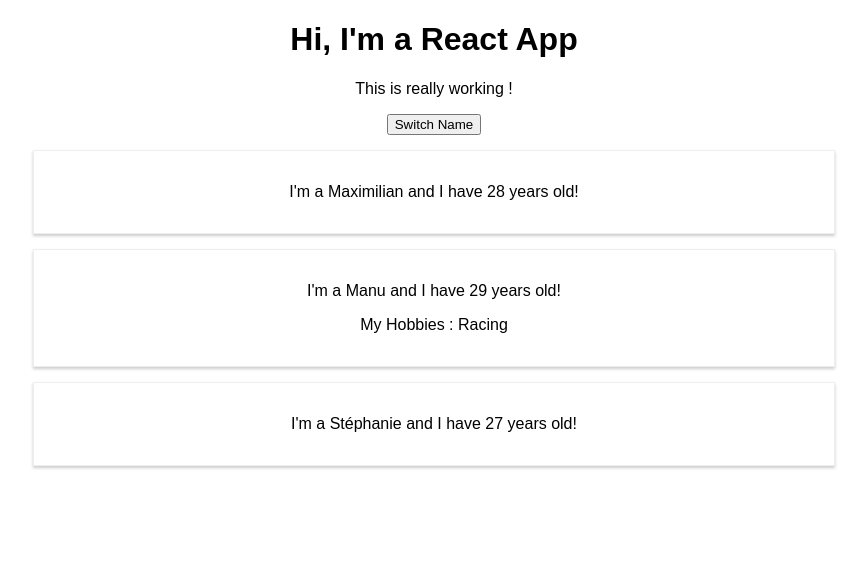
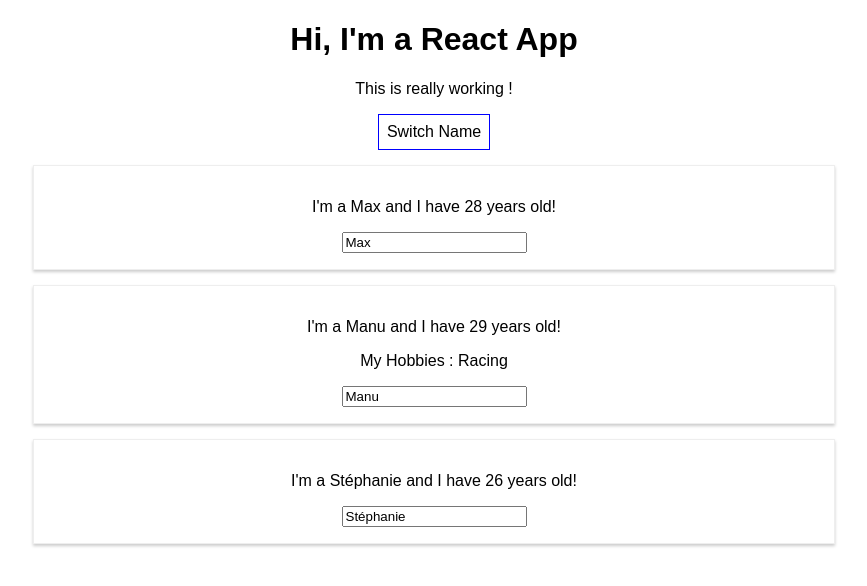
Before and after one commit to GGuillaumeJF/REACT-GUIDE-UDEMY, a React (Create React App) app: page / in a window 1280 px wide. Both pictures are taken after a click on the button "Switch Name". Shown: the top 586 px of the page, without its empty margins (206-1073 px from the left). Built offline with nearby package versions, Linux system fonts and the light colour scheme.

Commit message:
Section 2.1

```diff
--- a/src/App.js
+++ b/src/App.js
@@ -1,4 +1,3 @@
-//import React, { useState } from 'react';
 import React, { Component } from 'react';
 import './App.css';
 import Person from './Person/Person'
@@ -10,29 +9,68 @@ class App extends Component {
       { name: "Manu" , age: 29},
       { name: "Stéphanie" , age: 26}
     ],
-    otherState : 'Some other value'
+    otherState : 'Some other value',
+    showPersons : false
   };
 
-  swicthNameHandler = () => {
+  swicthNameHandler = (newName) => {
     //console.log('Was clicked!');
     this.setState({
       persons : [
-        { name: "Maximilian" , age: 28},
+        { name: newName , age: 28},
         { name: "Manu" , age: 29},
         { name: "Stéphanie" , age: 27}
       ]
     })
   };
 
+  nameChangedHandler = (event) => {
+    this.setState({
+      persons : [
+        { name: "Max" , age: 28},
+        { name: event.target.value , age: 29},
+        { name: "Stéphanie" , age: 26}
+      ]
+      })
+  };
+
+  togglePersonsHandler = () => {
+    const doesShow = this.state.showPersons;
+    this.setState({showPersons: !doesShow});
+  };
+
   render() {
+
+    const style = {
+      backgroundColor: 'white',
+      font : 'inherit',
+      border : '1px solid blue',
+      padding : '8px',
+      cursor : 'pointer'
+    }
+
     return (
       <div className="App">
         <h1>Hi, I'm a React App</h1>
         <p>This is really working !</p>
-        <button onClick={this.swicthNameHandler}>Switch Name</button>
-        <Person name={this.state.persons[0].name} age={this.state.persons[0].age} />
-        <Person name={this.state.persons[1].name} age={this.state.persons[1].age}> My Hobbies : Racing </Person>
-        <Person name={this.state.persons[2].name} age={this.state.persons[2].age}/>
+        <button
+        style={style}
+        onClick={this.togglePersonsHandler}>Switch Name</button>
+        {
+          this.state.showPersons ?
+          <div>
+          <Person
+            name={this.state.persons[0].name}
+            age={this.state.persons[0].age} />
+          <Person
+            name={this.state.persons[1].name}
+            age={this.state.persons[1].age}
+            click={this.swicthNameHandler.bind(this,'Max!')}
+            changed={this.nameChangedHandler}>
+            My Hobbies : Racing </Person>
+          <Person name={this.state.persons[2].name} age={this.state.persons[2].age}/>
+        </div> : null
+        }
       </div>
     );
   }
--- a/src/Person/Person.js
+++ b/src/Person/Person.js
@@ -6,6 +6,7 @@ const person = (props) => {
         <div className="Person">
             <p>I'm a {props.name} and I have {props.age} years old!</p>
             <p>{props.children}</p>
+            <input type="text" onChange={props.changed} value={props.name}/>
         </div>
     )
 };
```
